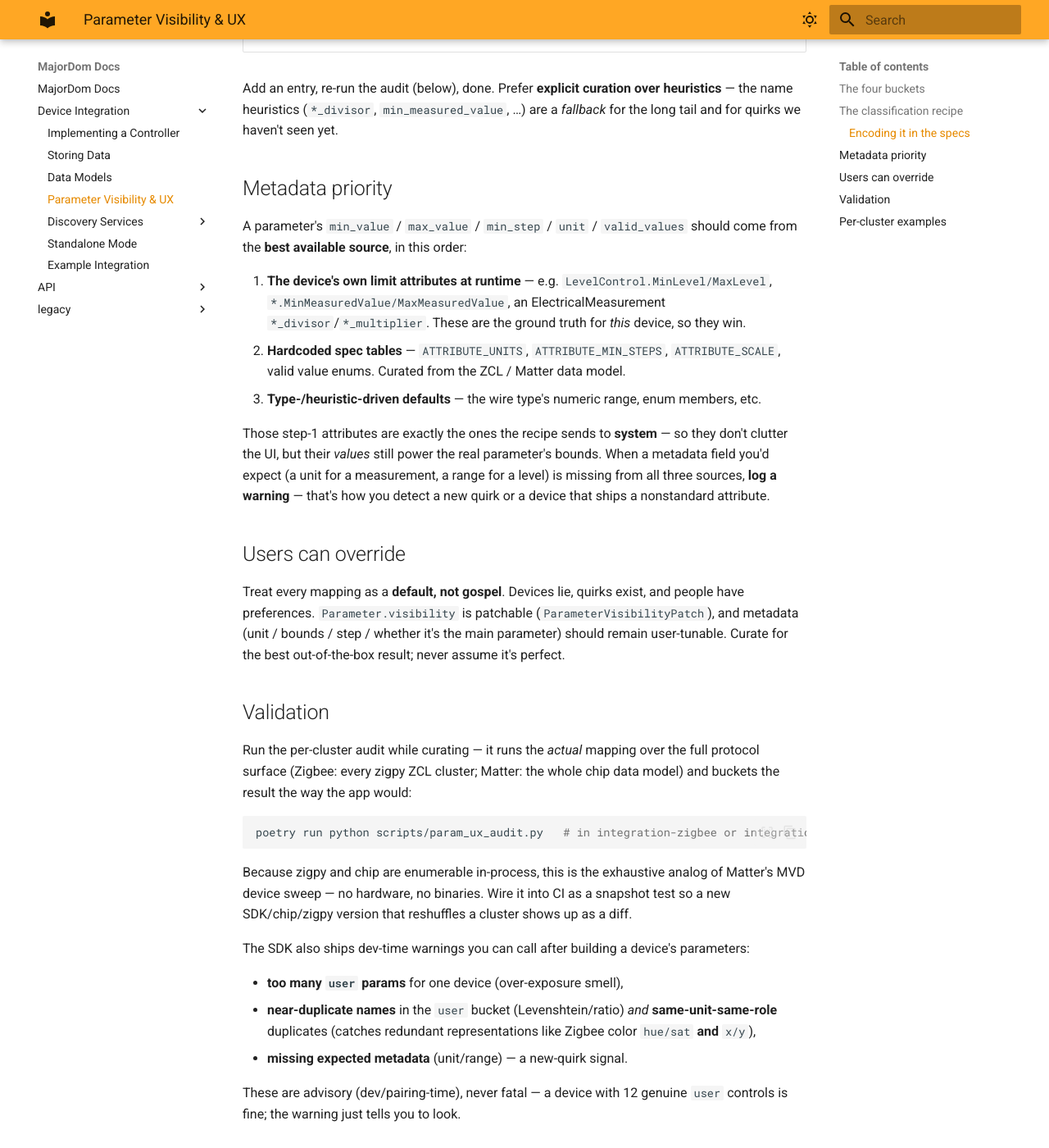
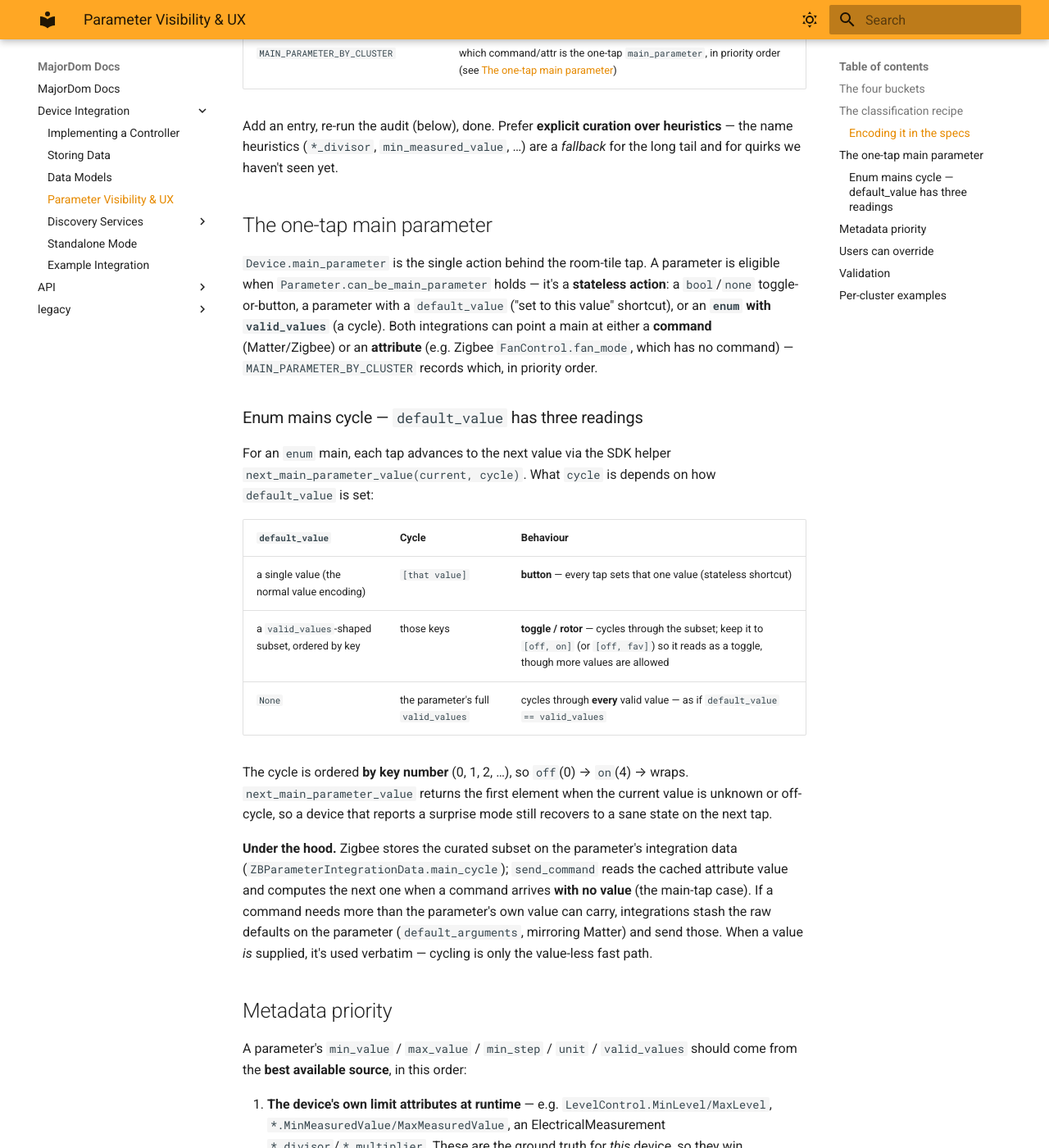
Before and after one commit to ParkerIndustries/MajorDom-Docs, an MkDocs documentation site: the page built from docs/device-integration/parameter-visibility.md, in a window 1280 px wide and 1400 px high, scrolled down 1932 px. Shown: the whole window at 82% size. Built offline with MkDocs 1.6.1 and Material for MkDocs 9.7.7, drawn with Linux system fonts in a browser that asks for light colours; some of the changed text lies outside the part shown.

Commit message:
docs(param-visibility): enum-cycle main parameters + metadata sources
Document the one-tap main parameter: command vs attribute mains, and the three
readings of default_value for an enum main (button / toggle-subset / full cycle)
via next_main_parameter_value. Add METADATA_SOURCES / resolve_metadata_bounds to
the spec-set table.

```diff
--- a/docs/device-integration/parameter-visibility.md
+++ b/docs/device-integration/parameter-visibility.md
@@ -51,12 +51,44 @@ Both `matter_spec.py` and `zigbee_spec.py` carry the curation as plain sets keye
 | `EVERYDAY_CONTROL_ATTRIBUTES` | writable attrs promoted to **user** (+ forced `control` role) |
 | `SENSITIVE_*` | never-user security material → **system** |
 | `METADATA_ATTRIBUTES` / `is_metadata_attribute()` | scaling/bounds → **system** + metadata source |
+| `METADATA_SOURCES` / `resolve_metadata_bounds()` | maps a shown param → its sibling min/max limit attrs (priority-1 bounds) |
 | `CONFIG_HEAVY_CLUSTERS` (zigbee) | clusters where "reportable" is a poor user signal (e.g. DoorLock) |
-| `MAIN_PARAMETER_BY_CLUSTER` | which command/attr is the one-tap `main_parameter`, in priority order |
+| `MAIN_PARAMETER_BY_CLUSTER` | which command/attr is the one-tap `main_parameter`, in priority order (see [The one-tap main parameter](#the-one-tap-main-parameter)) |
 
 Add an entry, re-run the audit (below), done. Prefer **explicit curation over heuristics** — the
 name heuristics (`*_divisor`, `min_measured_value`, …) are a *fallback* for the long tail and for
 quirks we haven't seen yet.
+
+## The one-tap main parameter
+
+`Device.main_parameter` is the single action behind the room-tile tap. A parameter is eligible when
+`Parameter.can_be_main_parameter` holds — it's a **stateless action**: a `bool`/`none` toggle-or-button,
+a parameter with a `default_value` ("set to this value" shortcut), or an **`enum` with `valid_values`**
+(a cycle). Both integrations can point a main at either a **command** (Matter/Zigbee) or an
+**attribute** (e.g. Zigbee `FanControl.fan_mode`, which has no command) — `MAIN_PARAMETER_BY_CLUSTER`
+records which, in priority order.
+
+### Enum mains cycle — `default_value` has three readings
+
+For an `enum` main, each tap advances to the next value via the SDK helper
+`next_main_parameter_value(current, cycle)`. What `cycle` is depends on how `default_value` is set:
+
+| `default_value` | Cycle | Behaviour |
+|---|---|---|
+| a single value (the normal value encoding) | `[that value]` | **button** — every tap sets that one value (stateless shortcut) |
+| a `valid_values`-shaped subset, ordered by key | those keys | **toggle / rotor** — cycles through the subset; keep it to `[off, on]` (or `[off, fav]`) so it reads as a toggle, though more values are allowed |
+| `None` | the parameter's full `valid_values` | cycles through **every** valid value — as if `default_value == valid_values` |
+
+The cycle is ordered **by key number** (0, 1, 2, …), so `off`(0) → `on`(4) → wraps. `next_main_parameter_value`
+returns the first element when the current value is unknown or off-cycle, so a device that reports a
+surprise mode still recovers to a sane state on the next tap.
+
+**Under the hood.** Zigbee stores the curated subset on the parameter's integration data
+(`ZBParameterIntegrationData.main_cycle`); `send_command` reads the cached attribute value and computes
+the next one when a command arrives **with no value** (the main-tap case). If a command needs more than
+the parameter's own value can carry, integrations stash the raw defaults on the parameter
+(`default_arguments`, mirroring Matter) and send those. When a value *is* supplied, it's used verbatim —
+cycling is only the value-less fast path.
 
 ## Metadata priority
 
```
